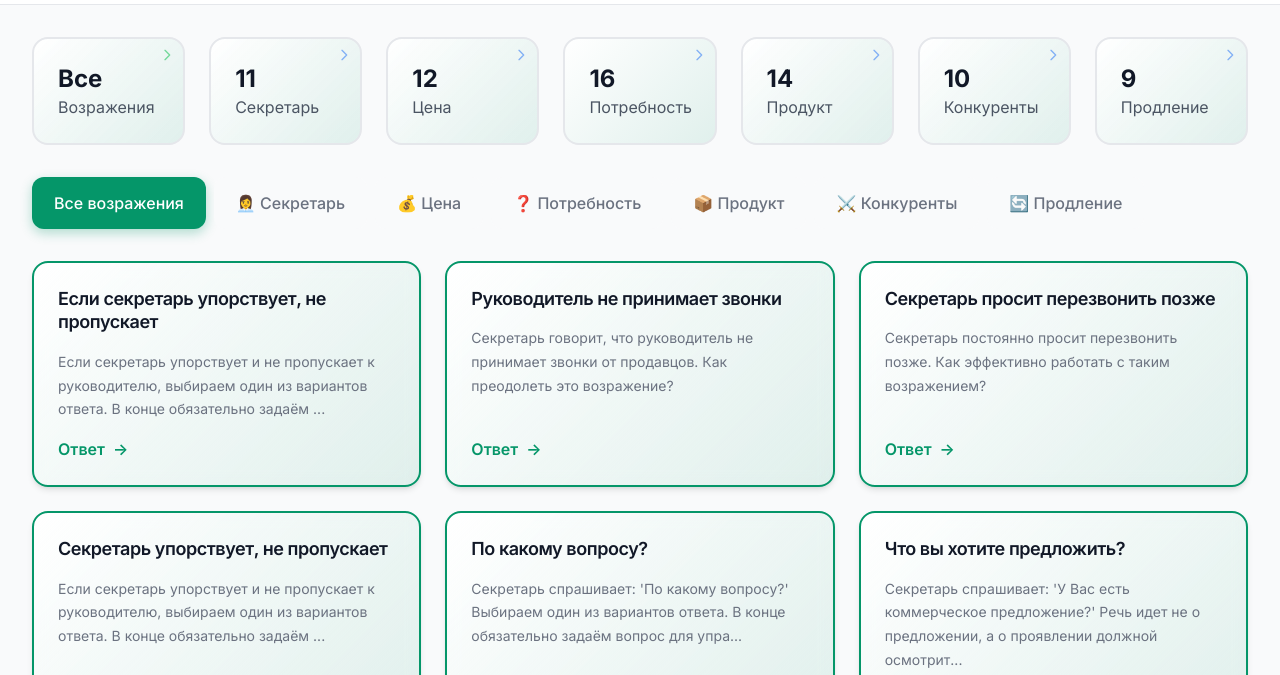
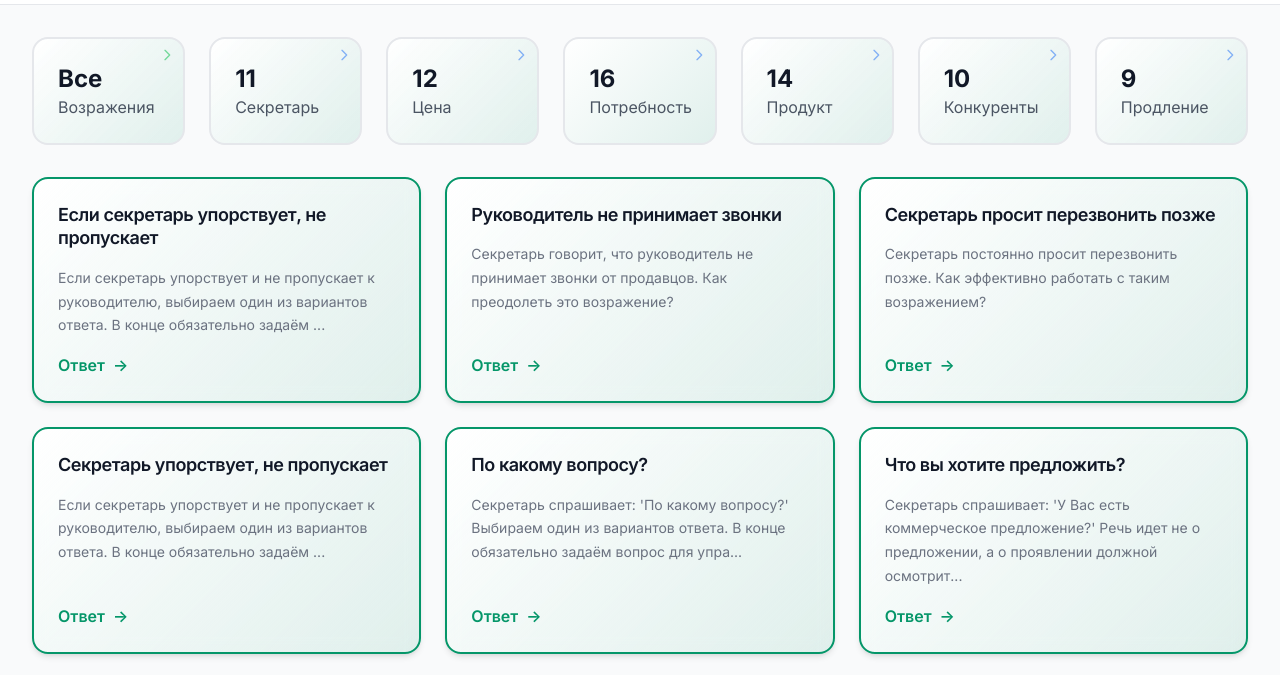
Before and after one commit to Koptelev/FOC, a plain HTML site: page objections.html in a window 1280 px wide. Shown: the part 88-763 px from the top of the page. Drawn offline with nearby package versions, Linux system fonts and the light colour scheme.

Commit message:
Update objections.html

```diff
--- a/objections.html
+++ b/objections.html
@@ -118,16 +118,7 @@
             </div>
         </div>
 
-        <!-- Фильтры -->
-        <div class="flex flex-wrap gap-2 mb-8">
-            <button class="tab-filter active" data-category="all">Все возражения</button>
-            <button class="tab-filter" data-category="secretary">👩‍💼 Секретарь</button>
-            <button class="tab-filter" data-category="price">💰 Цена</button>
-            <button class="tab-filter" data-category="need">❓ Потребность</button>
-            <button class="tab-filter" data-category="product">📦 Продукт</button>
-            <button class="tab-filter" data-category="competitor">⚔️ Конкуренты</button>
-            <button class="tab-filter" data-category="renewal">🔄 Продление</button>
-        </div>
+
 
         <!-- Сетка возражений -->
         <div id="objectionsGrid" class="grid grid-cols-1 md:grid-cols-2 lg:grid-cols-3 gap-6">
```
